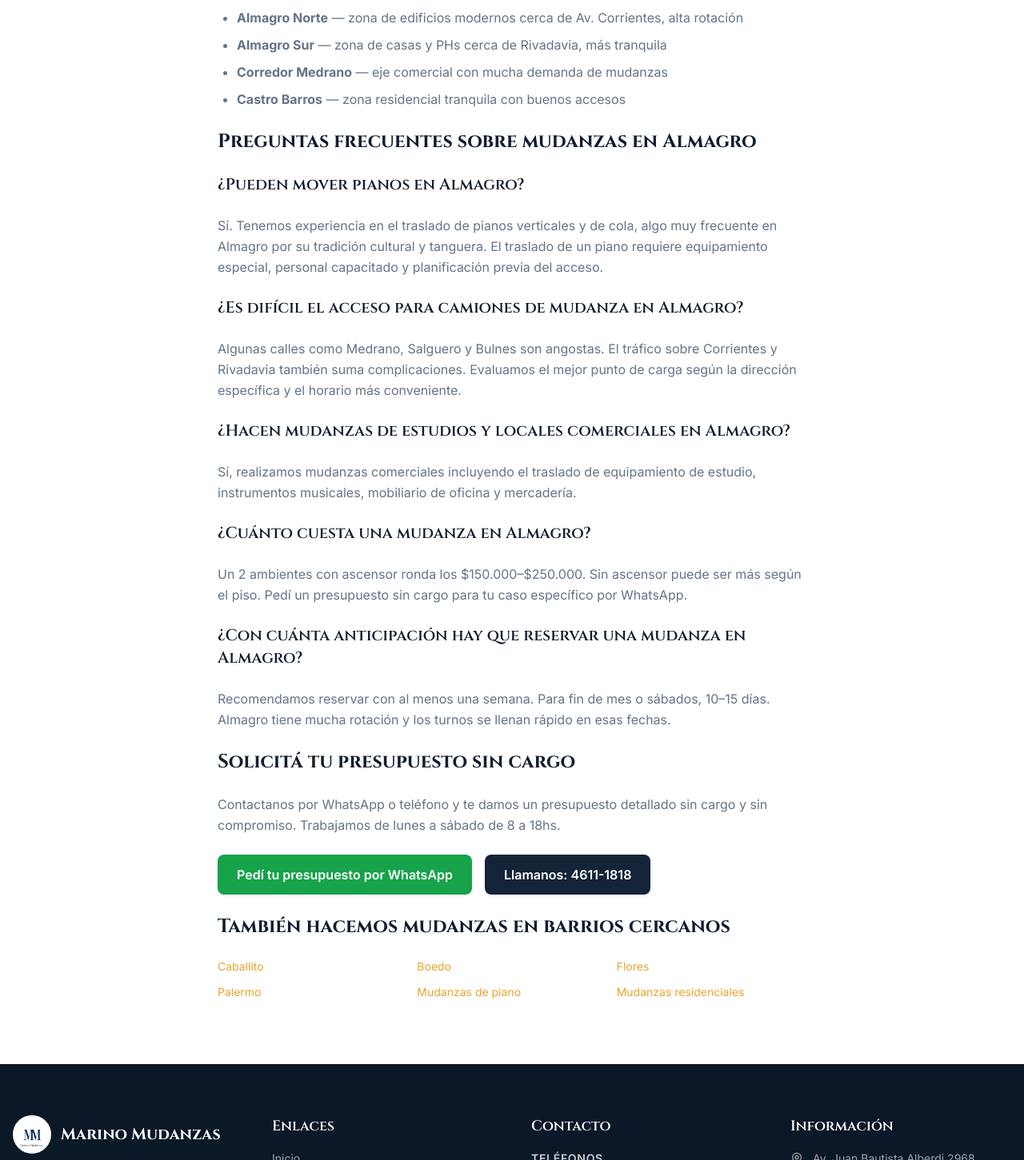
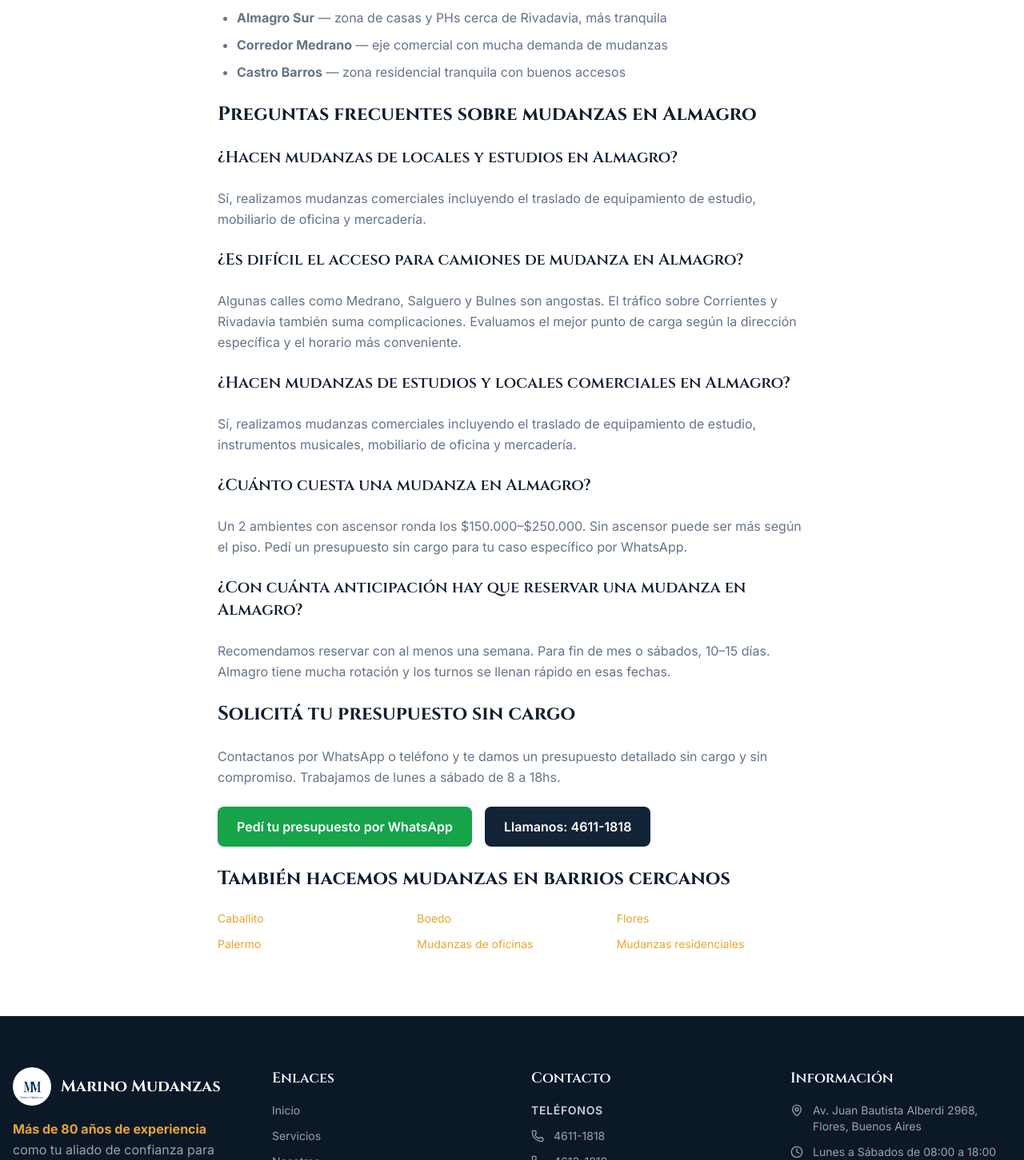
Before and after one commit to Lukaku55/marinomudanzas-next, a Next.js app: page /blog/mudanzas-almagro in a window 1280 px wide. Shown: the part 1070-2521 px from the top of the page at 80% size. Built offline with nearby package versions, Linux system fonts and the light colour scheme.

Commit message:
Fix almagro page: remove piano moving claims (service not offered)
Replace piano FAQ and bullet with commercial/studio moving content.

Co-Authored-By: Claude <noreply@anthropic.com>
Claude-Session: https://claude.ai/code/session_01Tm7TNBQTX9cKCe3pPLkywz

```diff
--- a/app/blog/mudanzas-almagro/page.tsx
+++ b/app/blog/mudanzas-almagro/page.tsx
@@ -49,10 +49,10 @@ const faqLd = {
   "mainEntity": [
     {
       "@type": "Question",
-      "name": "¿Pueden mover pianos en Almagro?",
+      "name": "¿Hacen mudanzas de locales y estudios en Almagro?",
       "acceptedAnswer": {
         "@type": "Answer",
-        "text": "Sí. Tenemos experiencia en el traslado de pianos verticales y de cola, algo muy frecuente en Almagro dado su tradición cultural y tanguera. El traslado de un piano requiere equipamiento especial, personal capacitado y planificación previa del acceso."
+        "text": "Sí, realizamos mudanzas comerciales en Almagro, incluyendo el traslado de equipamiento de estudio, mobiliario de oficina y mercadería."
       }
     },
     {
@@ -117,7 +117,6 @@ export default function Page() {
             <ul className="list-disc pl-6 space-y-2">
               <li>Desarmado y armado de muebles (placares, camas, escritorios)</li>
               <li>Embalaje de objetos frágiles, vajilla y cuadros</li>
-              <li>Traslado de pianos e instrumentos musicales (especialidad en el barrio)</li>
               <li>Traslado de equipamiento de estudio y locales comerciales</li>
               <li>Camión del tamaño adecuado a cada calle y volumen</li>
               <li>Presupuesto sin cargo y precio cerrado sin sorpresas</li>
@@ -133,8 +132,8 @@ export default function Page() {
 
             <h2 className="font-display text-2xl font-bold text-foreground mt-10 mb-4">Preguntas frecuentes sobre mudanzas en Almagro</h2>
 
-            <h3 className="font-display text-xl font-semibold text-foreground mt-6 mb-2">¿Pueden mover pianos en Almagro?</h3>
-            <p>Sí. Tenemos experiencia en el traslado de pianos verticales y de cola, algo muy frecuente en Almagro por su tradición cultural y tanguera. El traslado de un piano requiere equipamiento especial, personal capacitado y planificación previa del acceso.</p>
+            <h3 className="font-display text-xl font-semibold text-foreground mt-6 mb-2">¿Hacen mudanzas de locales y estudios en Almagro?</h3>
+            <p>Sí, realizamos mudanzas comerciales incluyendo el traslado de equipamiento de estudio, mobiliario de oficina y mercadería.</p>
 
             <h3 className="font-display text-xl font-semibold text-foreground mt-6 mb-2">¿Es difícil el acceso para camiones de mudanza en Almagro?</h3>
             <p>Algunas calles como Medrano, Salguero y Bulnes son angostas. El tráfico sobre Corrientes y Rivadavia también suma complicaciones. Evaluamos el mejor punto de carga según la dirección específica y el horario más conveniente.</p>
@@ -161,7 +160,7 @@ export default function Page() {
               <Link href="/blog/mudanzas-boedo" className="text-gold hover:underline text-sm">Boedo</Link>
               <Link href="/blog/mudanzas-flores" className="text-gold hover:underline text-sm">Flores</Link>
               <Link href="/blog/mudanzas-palermo" className="text-gold hover:underline text-sm">Palermo</Link>
-              <Link href="/blog/mudanzas-de-piano-buenos-aires" className="text-gold hover:underline text-sm">Mudanzas de piano</Link>
+              <Link href="/blog/mudanzas-oficinas-buenos-aires" className="text-gold hover:underline text-sm">Mudanzas de oficinas</Link>
               <Link href="/mudanzas-residenciales" className="text-gold hover:underline text-sm">Mudanzas residenciales</Link>
             </div>
           </div>
```
